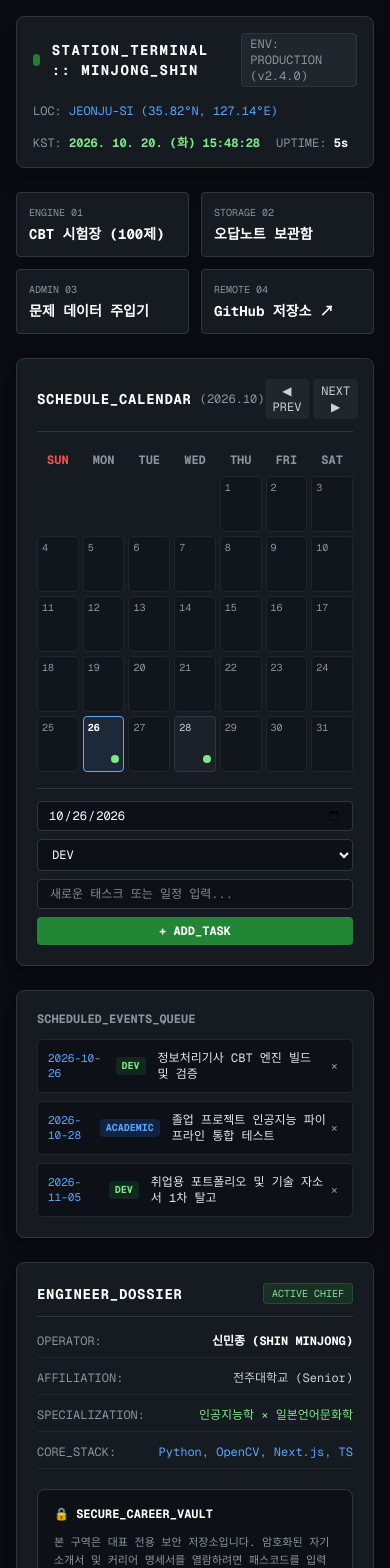
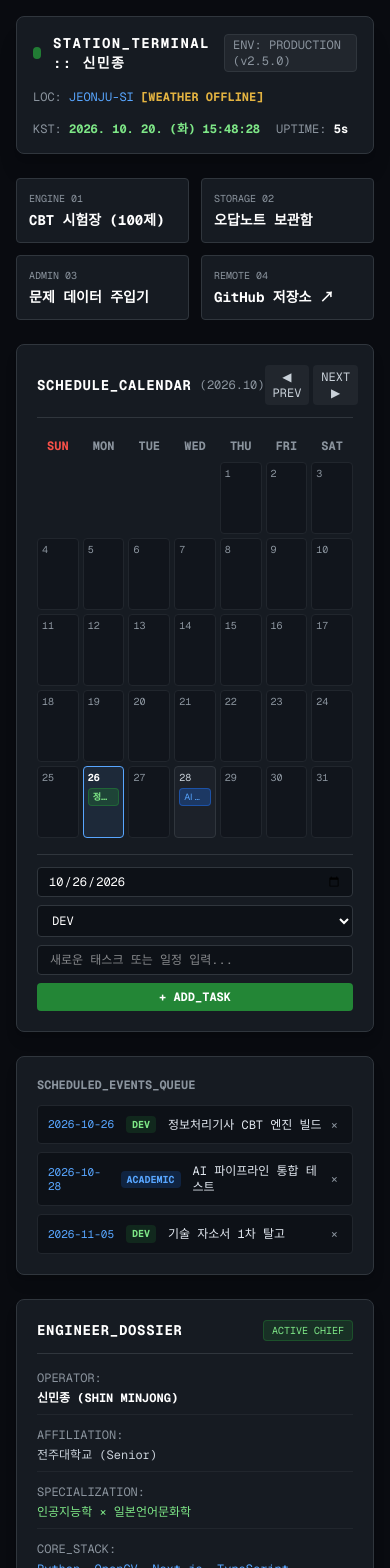
Before and after one commit to omgsmj/shins_lab, a Next.js app: page / in a window 390 px wide. Shown: the top 1568 px of the page. Built offline with nearby package versions, Linux system fonts and the light colour scheme; no server answers; the database is empty.

Commit message:
feat: add inline profile editing, calendar event titles, and live Jeonju weather telemetry

```diff
--- a/src/app/page.tsx
+++ b/src/app/page.tsx
@@ -11,12 +11,29 @@ interface ScheduleItem {
   category: 'DEV' | 'ACADEMIC' | 'PERSONAL';
 }
 
+interface UserProfile {
+  name: string;
+  affiliation: string;
+  specialization: string;
+  coreStack: string;
+}
+
 export default function EngineeringHub() {
-  // 1. 시스템 텔레메트리 상태
+  // 1. 시스템 텔레메트리 & 실시간 날씨
   const [timeStr, setTimeStr] = useState<string>('');
   const [uptime, setUptime] = useState<number>(0);
+  const [weatherStr, setWeatherStr] = useState<string>('WEATHER SYNCING...');
 
-  // 2. 인증 및 프로필/자소서 금고 상태
+  // 2. 대표 프로필 정보 (홈페이지 내 편집 지원)
+  const [profile, setProfile] = useState<UserProfile>({
+    name: '신민종 (SHIN MINJONG)',
+    affiliation: '전주대학교 (Senior)',
+    specialization: '인공지능학 × 일본언어문화학',
+    coreStack: 'Python, OpenCV, Next.js, TypeScript',
+  });
+  const [isEditingProfile, setIsEditingProfile] = useState<boolean>(false);
+
+  // 3. 인증 및 자소서 금고
   const [isAuthenticated, setIsAuthenticated] = useState<boolean>(false);
   const [passcode, setPasscode] = useState<string>('');
   const [authError, setAuthError] = useState<boolean>(false);
@@ -28,23 +45,23 @@ export default function EngineeringHub() {
 - 실패를 숨기지 않는 방어적 프로그래밍과 데이터 무손실 파싱 지향.`
   );
 
-  // 3. 달력 및 일정 상태
+  // 4. 달력 및 일정 상태
   const [schedules, setSchedules] = useState<ScheduleItem[]>([
-    { id: 1, date: '2026-10-26', title: '정보처리기사 CBT 엔진 빌드 및 검증', category: 'DEV' },
-    { id: 2, date: '2026-10-28', title: '졸업 프로젝트 인공지능 파이프라인 통합 테스트', category: 'ACADEMIC' },
-    { id: 3, date: '2026-11-05', title: '취업용 포트폴리오 및 기술 자소서 1차 탈고', category: 'DEV' },
+    { id: 1, date: '2026-10-26', title: '정보처리기사 CBT 엔진 빌드', category: 'DEV' },
+    { id: 2, date: '2026-10-28', title: 'AI 파이프라인 통합 테스트', category: 'ACADEMIC' },
+    { id: 3, date: '2026-11-05', title: '기술 자소서 1차 탈고', category: 'DEV' },
   ]);
   const [currentDate, setCurrentDate] = useState<Date>(new Date(2026, 9, 26)); // 기준: 2026년 10월
   const [newTitle, setNewTitle] = useState<string>('');
   const [newDate, setNewDate] = useState<string>('2026-10-26');
   const [newCategory, setNewCategory] = useState<'DEV' | 'ACADEMIC' | 'PERSONAL'>('DEV');
 
-  // 4. 스크래치패드 상태
+  // 5. 스크래치패드
   const [scratchpad, setScratchpad] = useState<string>(
     '// QUICK SCRATCHPAD (Auto-saved)\n$ python -m venv venv\n$ pip install -r requirements.txt'
   );
 
-  // 텔레메트리 타이머
+  // 시계 타이머
   useEffect(() => {
     const timer = setInterval(() => {
       const now = new Date();
@@ -61,16 +78,55 @@ export default function EngineeringHub() {
     return () => clearInterval(timer);
   }, []);
 
+  // 전주시(위도 35.8242, 경도 127.148) 실시간 날씨 페칭 (Open-Meteo)
+  useEffect(() => {
+    const fetchJeonjuWeather = async () => {
+      try {
+        const res = await fetch(
+          'https://api.open-meteo.com/v1/forecast?latitude=35.8242&longitude=127.148&current=temperature_2m,weather_code,wind_speed_10m'
+        );
+        const data = await res.json();
+        if (data && data.current) {
+          const temp = data.current.temperature_2m;
+          const wind = data.current.wind_speed_10m;
+          const code = data.current.weather_code;
+          let weatherDesc = 'CLEAR';
+          if (code >= 1 && code <= 3) weatherDesc = 'CLOUDY';
+          else if (code >= 51 && code <= 67) weatherDesc = 'RAIN';
+          else if (code >= 71 && code <= 77) weatherDesc = 'SNOW';
+
+          setWeatherStr(`${temp}°C (${weatherDesc}, ${wind}km/h)`);
+        }
+      } catch (err) {
+        setWeatherStr('WEATHER OFFLINE');
+      }
+    };
+    fetchJeonjuWeather();
+  }, []);
+
+  // 로컬 저장된 프로필 복원
+  useEffect(() => {
+    const saved = localStorage.getItem('station_user_profile');
+    if (saved) {
+      try {
+        setProfile(JSON.parse(saved));
+      } catch (e) {}
+    }
+  }, []);
+
   // Supabase 일정 불러오기
   useEffect(() => {
     const fetchSchedules = async () => {
       try {
-        const { data, error } = await supabase.from('user_schedules').select('*').order('date', { ascending: true });
+        const { data, error } = await supabase
+          .from('user_schedules')
+          .select('*')
+          .order('date', { ascending: true });
         if (!error && data && data.length > 0) {
           setSchedules(data);
         }
       } catch (err) {
-        console.warn('Supabase offline, using local memory.');
+        console.warn('Supabase offline, using local state.');
       }
     };
     fetchSchedules();
@@ -85,6 +141,12 @@ export default function EngineeringHub() {
     } else {
       setAuthError(true);
     }
+  };
+
+  const handleSaveProfile = () => {
+    localStorage.setItem('station_user_profile', JSON.stringify(profile));
+    setIsEditingProfile(false);
+    alert('프로필 변경 사항이 저장되었습니다.');
   };
 
   const handleAddSchedule = async (e: React.FormEvent) => {
@@ -108,7 +170,7 @@ export default function EngineeringHub() {
         category: newCategory,
       });
     } catch (err) {
-      console.warn('DB insert fallback to local state');
+      console.warn('DB insert fallback');
     }
   };
 
@@ -130,20 +192,23 @@ export default function EngineeringHub() {
 
   return (
     <div className="min-h-screen bg-[#090b10] text-[#c9d1d9] font-mono selection:bg-[#238636] selection:text-white p-4 md:p-8">
-      {/* 1. 최상단 엔지니어링 헤더 & 텔레메트리 바 */}
+      {/* 1. 최상단 엔지니어링 헤더 & 날씨 텔레메트리 바 */}
       <header className="border border-[#30363d] bg-[#161b22] p-4 rounded-lg mb-6 flex flex-col md:flex-row md:items-center justify-between gap-4 shadow-xl">
         <div className="flex items-center gap-3">
           <div className="h-3 w-3 rounded-full bg-[#238636] animate-pulse" />
           <span className="text-sm font-bold text-white tracking-widest uppercase">
-            STATION_TERMINAL :: MINJONG_SHIN
+            STATION_TERMINAL :: {profile.name.split(' ')[0]}
           </span>
           <span className="text-xs px-2 py-0.5 rounded bg-[#21262d] text-[#8b949e] border border-[#30363d]">
-            ENV: PRODUCTION (v2.4.0)
+            ENV: PRODUCTION (v2.5.0)
           </span>
         </div>
 
         <div className="flex flex-wrap items-center gap-4 text-xs text-[#8b949e]">
-          <div>LOC: <span className="text-[#58a6ff]">JEONJU-SI (35.82°N, 127.14°E)</span></div>
+          <div>
+            LOC: <span className="text-[#58a6ff]">JEONJU-SI</span>{' '}
+            <span className="text-[#e3b341] font-bold">[{weatherStr}]</span>
+          </div>
           <div>KST: <span className="text-[#7ee787] font-bold">{timeStr || 'SYNCING...'}</span></div>
           <div>UPTIME: <span className="text-white font-bold">{uptime}s</span></div>
         </div>
@@ -211,7 +276,7 @@ export default function EngineeringHub() {
               </div>
             </div>
 
-            {/* 월간 그리드 */}
+            {/* 월간 그리드 (일정 텍스트 직접 노출) */}
             <div className="grid grid-cols-7 gap-1 text-center text-xs mb-4">
               {['SUN', 'MON', 'TUE', 'WED', 'THU', 'FRI', 'SAT'].map((day, idx) => (
                 <div key={day} className={`font-bold py-1 ${idx === 0 ? 'text-[#f85149]' : 'text-[#8b949e]'}`}>
@@ -219,35 +284,49 @@ export default function EngineeringHub() {
                 </div>
               ))}
               {Array.from({ length: firstDayIndex }).map((_, i) => (
-                <div key={`empty-${i}`} className="h-14 border border-transparent" />
+                <div key={`empty-${i}`} className="min-h-[72px] border border-transparent" />
               ))}
               {daysArray.map((d) => {
                 const dateKey = `${year}-${String(month + 1).padStart(2, '0')}-${String(d).padStart(2, '0')}`;
-                const hasSchedule = schedules.some((s) => s.date === dateKey);
-                const isToday = d === 26 && month === 9; // 10월 26일 오늘 하이라이트
+                const matchedSchedules = schedules.filter((s) => s.date === dateKey);
+                const isToday = d === 26 && month === 9; // 오늘 강조
 
                 return (
                   <div
                     key={d}
                     onClick={() => setNewDate(dateKey)}
-                    className={`h-14 border rounded p-1 text-left flex flex-col justify-between cursor-pointer transition ${
+                    className={`min-h-[72px] border rounded p-1 text-left flex flex-col justify-start cursor-pointer transition overflow-hidden ${
                       isToday
                         ? 'border-[#58a6ff] bg-[#58a6ff]/10 font-bold text-white'
-                        : hasSchedule
+                        : matchedSchedules.length > 0
                         ? 'border-[#30363d] bg-[#21262d]/60 text-[#c9d1d9]'
                         : 'border-[#21262d] bg-[#0d1117]/50 text-[#8b949e] hover:border-[#30363d]'
                     }`}
                   >
-                    <span className="text-[10px]">{d}</span>
-                    {hasSchedule && (
-                      <div className="w-2 h-2 rounded-full bg-[#7ee787] self-end mb-1" />
-                    )}
+                    <span className="text-[10px] mb-1 font-mono">{d}</span>
+                    <div className="space-y-1 w-full">
+                      {matchedSchedules.map((s) => (
+                        <div
+                          key={s.id}
+                          title={s.title}
+                          className={`text-[9px] px-1 py-0.5 rounded truncate font-sans ${
+                            s.category === 'DEV'
+                              ? 'bg-[#238636]/30 text-[#7ee787] border border-[#238636]/50'
+                              : s.category === 'ACADEMIC'
+                              ? 'bg-[#1f6feb]/30 text-[#58a6ff] border border-[#1f6feb]/50'
+                              : 'bg-[#a371f7]/30 text-[#d2a8ff] border border-[#a371f7]/50'
+                          }`}
+                        >
+                          {s.title}
+                        </div>
+                      ))}
+                    </div>
                   </div>
                 );
               })}
             </div>
 
-            {/* 일정 추가 컨트롤러 */}
+            {/* 일정 추가 폼 */}
             <form onSubmit={handleAddSchedule} className="pt-3 border-t border-[#30363d] flex flex-col sm:flex-row gap-2">
               <input
                 type="date"
@@ -280,7 +359,7 @@ export default function EngineeringHub() {
             </form>
           </div>
 
-          {/* 등록된 일정 텔레메트리 리스트 */}
+          {/* 등록된 일정 큐 리스트 */}
           <div className="border border-[#30363d] bg-[#161b22] rounded-lg p-5 shadow-lg">
             <div className="text-xs font-bold text-[#8b949e] uppercase mb-3">SCHEDULED_EVENTS_QUEUE</div>
             <div className="space-y-2">
@@ -316,33 +395,85 @@ export default function EngineeringHub() {
           </div>
         </section>
 
-        {/* [우측 5열]: 대표소개 & 보안 자소서 락커 */}
+        {/* [우측 5열]: 대표소개 & 인라인 정보 편집 & 자소서 금고 */}
         <section className="lg:col-span-5 space-y-6">
           <div className="border border-[#30363d] bg-[#161b22] rounded-lg p-5 shadow-lg">
             <div className="flex items-center justify-between border-b border-[#30363d] pb-3 mb-4">
               <span className="text-sm font-bold text-white tracking-wider">ENGINEER_DOSSIER</span>
-              <span className="text-[10px] px-2 py-0.5 rounded bg-[#238636]/20 text-[#7ee787] border border-[#238636]/40">
-                ACTIVE CHIEF
-              </span>
+              <div className="flex items-center gap-2">
+                {isAuthenticated && (
+                  <button
+                    onClick={() => {
+                      if (isEditingProfile) handleSaveProfile();
+                      else setIsEditingProfile(true);
+                    }}
+                    className="text-[10px] px-2 py-0.5 rounded border border-[#58a6ff] text-[#58a6ff] hover:bg-[#58a6ff]/20 font-bold transition"
+                  >
+                    {isEditingProfile ? 'SAVE_PROFILE' : 'EDIT_PROFILE'}
+                  </button>
+                )}
+                <span className="text-[10px] px-2 py-0.5 rounded bg-[#238636]/20 text-[#7ee787] border border-[#238636]/40">
+                  ACTIVE CHIEF
+                </span>
+              </div>
             </div>
 
-            {/* 대표 프로필 카드 */}
+            {/* 대표 프로필 (편집 모드 지원) */}
             <div className="space-y-3 text-xs mb-5">
-              <div className="flex justify-between border-b border-[#21262d] pb-2">
+              <div className="flex flex-col sm:flex-row sm:justify-between sm:items-center border-b border-[#21262d] pb-2 gap-1">
                 <span className="text-[#8b949e]">OPERATOR:</span>
-                <span className="text-white font-bold">신민종 (SHIN MINJONG)</span>
+                {isEditingProfile ? (
+                  <input
+                    type="text"
+                    value={profile.name}
+                    onChange={(e) => setProfile({ ...profile, name: e.target.value })}
+                    className="bg-[#0d1117] border border-[#30363d] rounded px-2 py-1 text-white text-xs"
+                  />
+                ) : (
+                  <span className="text-white font-bold">{profile.name}</span>
+                )}
               </div>
-              <div className="flex justify-between border-b border-[#21262d] pb-2">
+
+              <div className="flex flex-col sm:flex-row sm:justify-between sm:items-center border-b border-[#21262d] pb-2 gap-1">
                 <span className="text-[#8b949e]">AFFILIATION:</span>
-                <span className="text-[#c9d1d9]">전주대학교 (Senior)</span>
+                {isEditingProfile ? (
+                  <input
+                    type="text"
+                    value={profile.affiliation}
+                    onChange={(e) => setProfile({ ...profile, affiliation: e.target.value })}
+                    className="bg-[#0d1117] border border-[#30363d] rounded px-2 py-1 text-white text-xs"
+                  />
+                ) : (
+                  <span className="text-[#c9d1d9]">{profile.affiliation}</span>
+                )}
               </div>
-              <div className="flex justify-between border-b border-[#21262d] pb-2">
+
+              <div className="flex flex-col sm:flex-row sm:justify-between sm:items-center border-b border-[#21262d] pb-2 gap-1">
                 <span className="text-[#8b949e]">SPECIALIZATION:</span>
-                <span className="text-[#7ee787]">인공지능학 × 일본언어문화학</span>
+                {isEditingProfile ? (
+                  <input
+                    type="text"
+                    value={profile.specialization}
+                    onChange={(e) => setProfile({ ...profile, specialization: e.target.value })}
+                    className="bg-[#0d1117] border border-[#30363d] rounded px-2 py-1 text-white text-xs"
+                  />
+                ) : (
+                  <span className="text-[#7ee787]">{profile.specialization}</span>
+                )}
               </div>
-              <div className="flex justify-between border-b border-[#21262d] pb-2">
+
+              <div className="flex flex-col sm:flex-row sm:justify-between sm:items-center border-b border-[#21262d] pb-2 gap-1">
                 <span className="text-[#8b949e]">CORE_STACK:</span>
-                <span className="text-[#58a6ff]">Python, OpenCV, Next.js, TS</span>
+                {isEditingProfile ? (
+                  <input
+                    type="text"
+                    value={profile.coreStack}
+                    onChange={(e) => setProfile({ ...profile, coreStack: e.target.value })}
+                    className="bg-[#0d1117] border border-[#30363d] rounded px-2 py-1 text-white text-xs"
+                  />
+                ) : (
+                  <span className="text-[#58a6ff]">{profile.coreStack}</span>
+                )}
               </div>
             </div>
 
@@ -357,7 +488,10 @@ export default function EngineeringHub() {
                 </div>
                 {isAuthenticated && (
                   <button
-                    onClick={() => setIsAuthenticated(false)}
+                    onClick={() => {
+                      setIsAuthenticated(false);
+                      setIsEditingProfile(false);
+                    }}
                     className="text-[10px] text-[#f85149] hover:underline"
                   >
                     LOCK_NOW
@@ -368,7 +502,7 @@ export default function EngineeringHub() {
               {!isAuthenticated ? (
                 <form onSubmit={handleLogin} className="space-y-3">
                   <p className="text-[11px] text-[#8b949e] leading-relaxed">
-                    본 구역은 대표 전용 보안 저장소입니다. 암호화된 자기소개서 및 커리어 명세서를 열람하려면 패스코드를 입력하십시오.
+                    본 구역은 대표 전용 보안 저장소입니다. 프로필 편집 및 암호화된 자기소개서를 열람하려면 패스코드를 입력하십시오.
                   </p>
                   <div className="flex gap-2">
                     <input
@@ -414,7 +548,7 @@ export default function EngineeringHub() {
             </div>
           </div>
 
-          {/* 선탑재 추가 기능: 엔지니어링 스크래치패드 */}
+          {/* 엔지니어링 스크래치패드 */}
           <div className="border border-[#30363d] bg-[#161b22] rounded-lg p-5 shadow-lg">
             <div className="flex items-center justify-between mb-2">
               <span className="text-xs font-bold text-[#8b949e] uppercase">SCRATCHPAD (CLI_NOTES)</span>
```
